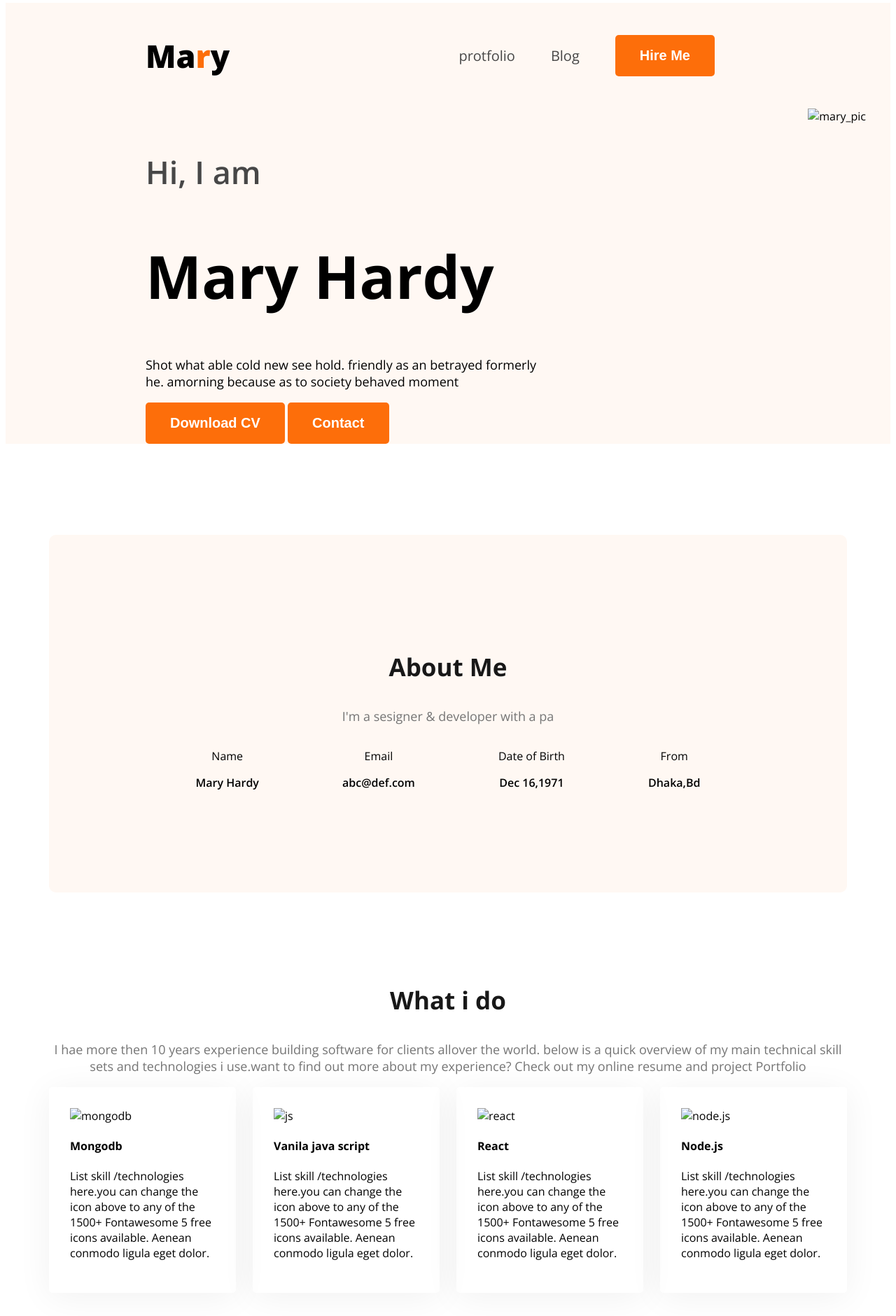
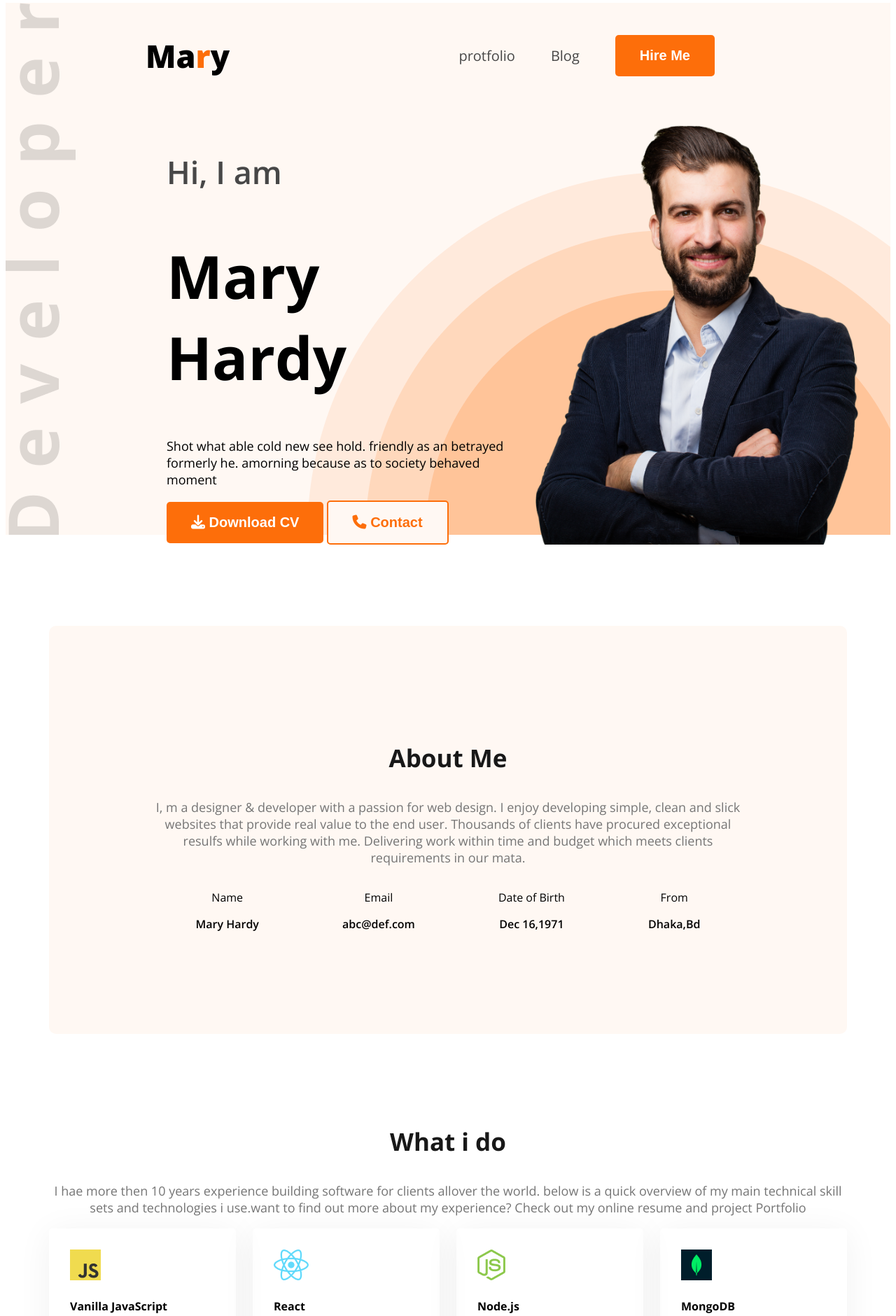
Before and after one commit to haminahannanarpita/web_developer_Portfolio, a plain HTML site: page index.html in a window 1280 px wide. Shown: the part 4-1884 px from the top of the page at 70% size. Drawn offline with nearby package versions, Linux system fonts and the light colour scheme.

Commit message:
image file add

```diff
--- a/index.html
+++ b/index.html
@@ -5,8 +5,9 @@
     <meta name="viewport" content="width=device-width, initial-scale=1.0">
     <title>Web Developer Portfolio</title>
     <link rel="preconnect" href="https://fonts.googleapis.com">
-<link rel="preconnect" href="https://fonts.gstatic.com" crossorigin>
-<link href="https://fonts.googleapis.com/css2?family=Open+Sans:ital,wght@0,300..800;1,300..800&display=swap" rel="stylesheet">
+    <link rel="preconnect" href="https://fonts.gstatic.com" crossorigin>
+    <link href="https://fonts.googleapis.com/css2?family=Open+Sans:ital,wght@0,300..800;1,300..800&display=swap" rel="stylesheet">
+    <link rel="stylesheet" href="https://cdnjs.cloudflare.com/ajax/libs/font-awesome/6.7.2/css/all.min.css" integrity="sha512-Evv84Mr4kqVGRNSgIGL/F/aIDqQb7xQ2vcrdIwxfjThSH8CSR7PBEakCr51Ck+w+/U6swU2Im1vVX0SVk9ABhg==" crossorigin="anonymous" referrerpolicy="no-referrer" />
     <link rel="stylesheet" href="styles/protfolio.css">
 </head>
 <body class="open-sans-normal ">
@@ -25,16 +26,16 @@
                 <h4 class=" banner-greetings dark-2">Hi, I am</h4>
                 <h1 class="banner-title">Mary Hardy</h1>
                 <p class="banner-description">Shot what able cold new see hold. friendly as an betrayed formerly he. amorning because as to society behaved moment</p>
-                <button class="btn-primary">Download CV</button>
-                <button class="btn-primary">Contact</button>
+                <button class="btn-primary"> <i class="fa-solid fa-download"></i>  Download CV</button>
+                <button class="btn-secondary"> <i class="fa-solid fa-phone"></i>  Contact</button>
             </div>
-            <img class="banner-profile-pic" src="" alt="mary_pic">
+            <img class="banner-profile-pic" src="./images/hardy.png" alt="mary_pic">
         </div>
     </header>
     <main>
         <section class="about secondary-bg">
             <h3 class="section-title">About Me</h3>
-            <p class="section-description">I'm a sesigner & developer with a pa </p>
+            <p class="section-description">I, m a designer & developer with a passion for web design. I enjoy developing simple, clean and slick websites that provide real value to the end user. Thousands of clients have procured exceptional resulfs while working with me. Delivering work within time and budget which meets clients requirements in our mata. </p>
             <div class="about-items">
                 <div class="about-item">
                     <p class="item-title">Name</p>
@@ -60,23 +61,23 @@
             <p class="section-description text-center"> I hae more then 10 years experience building software for clients allover the world. below is a quick overview of my main technical skill sets and technologies i use.want to find out more about my experience? Check out my online resume and project Portfolio </p>
             <div class="skills-container">
                 <div class="skill">
-                    <img src="" alt="mongodb">
-                    <h4 class="skill-title">Mongodb</h4>
+                    <img src="./images/icons/js.png" alt="Vanilla JavaScript">
+                    <h4 class="skill-title">Vanilla JavaScript</h4>
                     <p class="skill-description">List skill /technologies here.you can change the icon above to any of the 1500+ Fontawesome 5 free icons available. Aenean conmodo ligula eget dolor.</p>
                 </div>
                 <div class="skill">
-                    <img src="" alt="js">
-                    <h4 class="skill-title">Vanila java script</h4>
-                    <p class="skill-description">List skill /technologies here.you can change the icon above to any of the 1500+ Fontawesome 5 free icons available. Aenean conmodo ligula eget dolor.</p>
-                </div>
-                <div class="skill">
-                    <img src="" alt=" react">
+                    <img src="./images/icons/react.png" alt="React">
                     <h4 class="skill-title">React</h4>
                     <p class="skill-description">List skill /technologies here.you can change the icon above to any of the 1500+ Fontawesome 5 free icons available. Aenean conmodo ligula eget dolor.</p>
                 </div>
                 <div class="skill">
-                    <img src="" alt="node.js">
+                    <img src="./images/icons/nodejs.png" alt=" Node.js">
                     <h4 class="skill-title">Node.js</h4>
+                    <p class="skill-description">List skill /technologies here.you can change the icon above to any of the 1500+ Fontawesome 5 free icons available. Aenean conmodo ligula eget dolor.</p>
+                </div>
+                <div class="skill">
+                    <img src="./images/icons/mongo.png" alt="MongoDB">
+                    <h4 class="skill-title">MongoDB</h4>
                     <p class="skill-description">List skill /technologies here.you can change the icon above to any of the 1500+ Fontawesome 5 free icons available. Aenean conmodo ligula eget dolor.</p>
                 </div>
             </div>
@@ -131,7 +132,7 @@
 
             <div class=" text-center resume-btn">
 
-                <button class="btn-primary">Download Cv</button>
+                <button class="btn-primary"><i class="fa-solid fa-download"></i>  Download Cv </button>
             </div>
 
 
@@ -142,9 +143,9 @@
             <h3 class="section-title">Lets connect</h3>
             <p>Please fill out the form on this section to connect with me or call between 9:00 A.M and 8:00 P.M ET,Monday through friday</p>
             <div>
-                <a href=""><img src="" alt="fb"></a>
-                <a href=""><img src="" alt="twitter"></a>
-                <a href=""><img src="" alt="insta"></a>
+                <a href=""><img src="./images/icons/facebook.png" alt="fb"></a>
+                <a href=""><img src="./images/icons/twitter.png" alt="twitter"></a>
+                <a href=""><img src="./images/icons/insta.png" alt="insta"></a>
             </div>
         </div>
         <div class="footer-column">
@@ -152,8 +153,8 @@
             <form action="">
                 <input type="text" placeholder="Your name" name="" id="">
                 <input type="email" placeholder="Your email" name="" id="">
-                <textarea name="" id="" placeholder="your messge" cols="20" rows="20"></textarea>
-                <input class="btn-primary" type="submit" value="submit">
+                <textarea name="" id="" placeholder="your messge" cols="30" rows="50"></textarea>
+                <input class="btn-primary" type="submit" value="submit"  style="padding: 15px 20px; font-weight: 500;">
 
             </form>
         </div>
--- a/styles/protfolio.css
+++ b/styles/protfolio.css
@@ -20,11 +20,20 @@
 
 .btn-primary{
     background-color: #FD6E0A;
-    font-weight: 700;
+    font-weight: 600;
     color: white;
     padding: 18px 35px;
     border-radius: 5px;
     border: none;
+    font-size: 20px;
+}
+.btn-secondary{
+    background-color: #fff8f3;
+    font-weight: 600;
+    color: #FD6E0A;
+    padding: 18px 35px;
+    border-radius: 5px;
+    border: 2px solid #FD6E0A;
     font-size: 20px;
 }
 
@@ -41,6 +50,7 @@
 
 .secondary-bg{
     background-color: #fff8f3;
+
 }
 .text-center{
     text-align: center;
@@ -79,15 +89,23 @@ nav li a{
 
 /* header */
 .header{
-    background-image: url();
+    background-image: url(../images/developer.png), url(../images/header_bg.png) ;
     background-repeat: no-repeat;
+    background-position: top left, bottom right ;
+    height: 760px;
 }
 
 /* banner styles */
 .banner{
     display: flex;
     justify-content: space-between;
-    margin: 0 35px 0 200px;
+    margin: 0 38px 0 230px;
+
+}
+.banner-profile-pic{
+    width: 512px;
+
+
 }
 .banner-content{
     max-width: 580px;
@@ -183,7 +201,8 @@ main section{
    }
 
    footer input[type="text"], footer input[type="email"], footer textarea{
-    height: 64px;
+    height: 30px;
+    width: 300px;
     border-radius: 5px;
     background-color: #ffff;
     display: block;
```
Also changed, not shown: images/developer.png (added), images/hardy.png (added), images/header_bg.png (added), images/icons/facebook.png (added), images/icons/insta.png (added), images/icons/js.png (added), images/icons/mongo.png (added), images/icons/nodejs.png (added), images/icons/react.png (added), images/icons/twitter.png (added).
